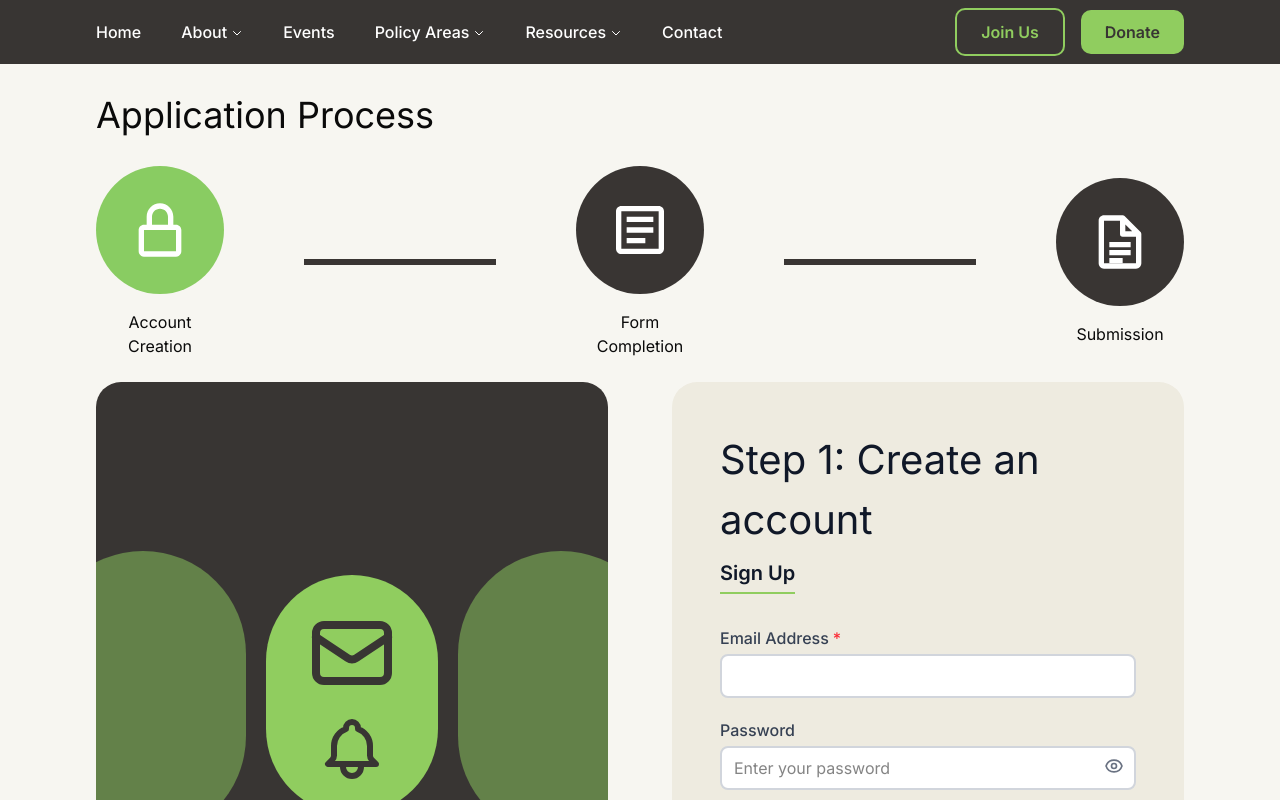
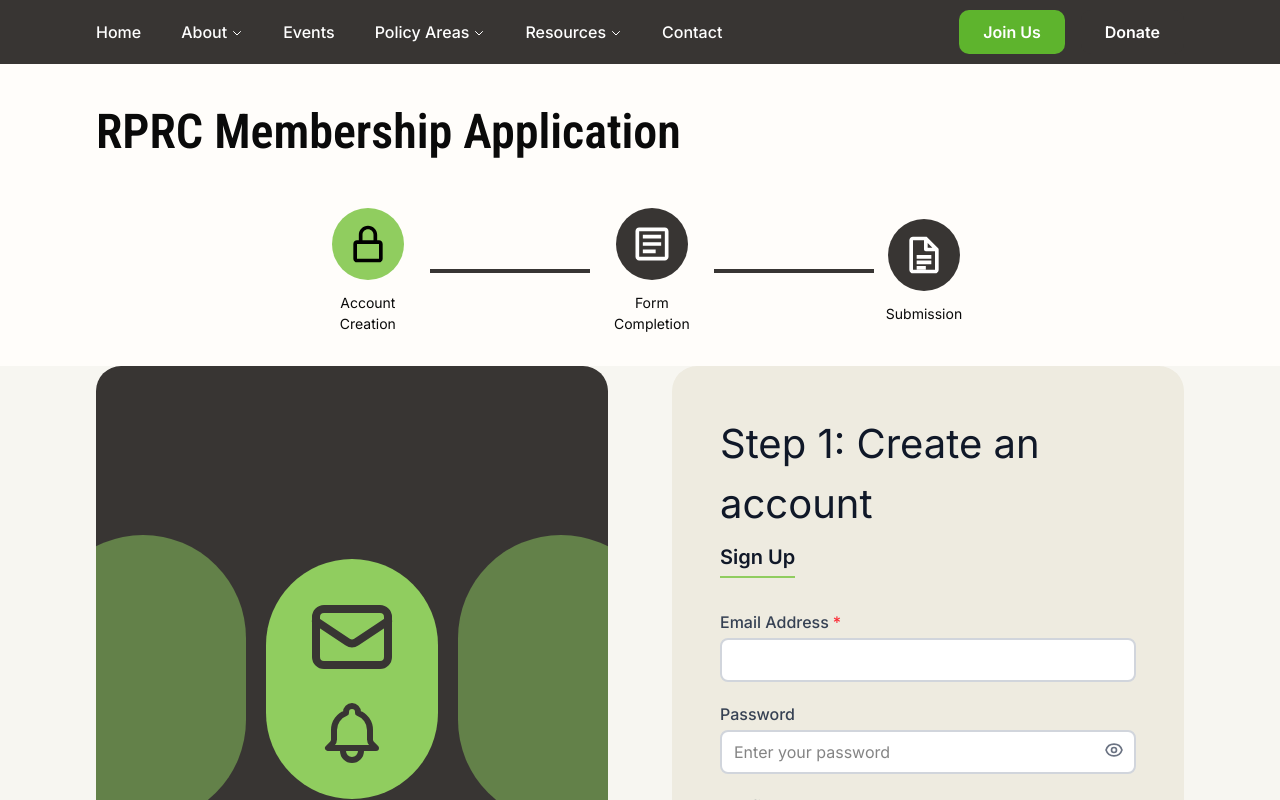
Before and after one commit to SFU-Blueprint/RPRC, a Next.js app: page /membership/signup in a window 1280 px wide. Shown: the top 800 px of the page. Built offline with nearby package versions, Linux system fonts and the light colour scheme.

Commit message:
updated navbar and progress indicator

```diff
--- a/components/signup/Navbar.tsx
+++ b/components/signup/Navbar.tsx
@@ -114,29 +114,33 @@ export function Navbar() {
 
           {/* Right Side - Action Buttons */}
           <div className="flex items-center gap-3 md:gap-4">
+            {/* Primary Button - Join Us */}
             <Link
               href="/membership"
               className="px-4 md:px-5 lg:px-6 py-2 md:py-2.5
-                border-2 border-[#90cd5f]
-                text-[#90cd5f]
+                bg-[#5EB42D]
+                text-white
                 text-[13px] md:text-[14px] lg:text-[15px] xl:text-[16px]
                 font-semibold
                 rounded-lg
-                hover:bg-[#90cd5f] hover:text-[#383533]
+                hover:bg-[#2B8100]
+                active:bg-[#004E00]
                 transition-colors"
             >
               Join Us
             </Link>
 
+            {/* Secondary Button - Donate */}
             <Link
               href="/donate"
               className="px-4 md:px-5 lg:px-6 py-2 md:py-2.5
-                bg-[#90cd5f]
-                text-[#383533]
+                bg-[#383533]
+                text-white
                 text-[13px] md:text-[14px] lg:text-[15px] xl:text-[16px]
                 font-semibold
                 rounded-lg
-                hover:bg-[#7ab84f]
+                hover:bg-[#4a4745]
+                active:bg-black
                 transition-colors"
             >
               Donate
--- a/components/signup/ProgressIndicator.tsx
+++ b/components/signup/ProgressIndicator.tsx
@@ -2,7 +2,7 @@
 
 import React from 'react';
 import { StepInfo } from '@/types/signup';
-import { inter } from '@/app/fonts';
+import { robotoCondensed } from '@/app/fonts';
 
 type ProgressIndicatorProps = {
   currentStep: number;
@@ -13,20 +13,27 @@ export function ProgressIndicator({
   currentStep,
   steps,
 }: ProgressIndicatorProps) {
+  // Dynamic title based on step
+  const title =
+    currentStep === 3
+      ? 'Application Submitted!'
+      : 'RPRC Membership Application';
+
   return (
-    <div className={`w-full py-4 md:py-6 ${inter.className}`}>
+    <div className="w-full bg-[#FFFDFA] py-6 md:py-8">
       <div className="max-w-5xl lg:max-w-6xl xl:max-w-7xl mx-auto px-6 md:px-12 lg:px-16 xl:px-24">
-        {/* Title */}
-        <h2 className="font-normal text-[24px] md:text-[32px] lg:text-[36px] mb-4 md:mb-6">
-          Application Process
-        </h2>
+        {/* Title - Full width, separate from progress indicator */}
+        <h1
+          className={`${robotoCondensed.className} font-semibold text-[32px] md:text-[40px] lg:text-[48px] mb-8 md:mb-10`}
+        >
+          {title}
+        </h1>
 
-        {/* Progress Steps */}
-        <div className="flex items-center justify-between">
+        {/* Progress Indicator - Centered */}
+        <div className="flex items-center justify-center">
           {steps.map((step, index) => {
             const stepNumber = index + 1;
             const isCompleted = stepNumber <= currentStep;
-            const isActive = stepNumber === currentStep;
 
             return (
               <React.Fragment key={step.id}>
@@ -35,19 +42,18 @@ export function ProgressIndicator({
                   {/* Circle with Icon */}
                   <div
                     className={`
-                    w-16 h-16 md:w-24 md:h-24 lg:w-32 lg:h-32
+                    w-16 h-16 md:w-18 md:h-18
                     rounded-full
                     flex items-center justify-center
                     transition-colors duration-300
-                    ${isCompleted ? 'bg-[#89CC62]' : 'bg-[#393533]'}
+                    ${isCompleted ? 'bg-[#90cd5f]' : 'bg-[#383533]'}
                   `}
                   >
-                    {/* Icon */}
-                    <div className="text-white text-2xl md:text-3xl lg:text-4xl">
+                    <div className={isCompleted ? 'text-black' : 'text-white'}>
                       {stepNumber === 1 && (
                         // Lock icon for account creation
                         <svg
-                          className="w-8 h-8 md:w-12 md:h-12 lg:w-16 lg:h-16"
+                          className="w-9 h-9 md:w-11 md:h-11"
                           fill="currentColor"
                           viewBox="0 0 24 24"
                         >
@@ -57,7 +63,7 @@ export function ProgressIndicator({
                       {stepNumber === 2 && (
                         // Form/pencil icon for form completion
                         <svg
-                          className="w-8 h-8 md:w-12 md:h-12 lg:w-16 lg:h-16"
+                          className="w-9 h-9 md:w-11 md:h-11"
                           fill="currentColor"
                           viewBox="0 0 24 24"
                         >
@@ -68,7 +74,7 @@ export function ProgressIndicator({
                       {stepNumber === 3 && (
                         // Document icon for submission
                         <svg
-                          className="w-8 h-8 md:w-12 md:h-12 lg:w-16 lg:h-16"
+                          className="w-9 h-9 md:w-11 md:h-11"
                           fill="currentColor"
                           viewBox="0 0 24 24"
                         >
@@ -80,20 +86,20 @@ export function ProgressIndicator({
                   </div>
 
                   {/* Label */}
-                  <p className="mt-3 md:mt-4 text-center font-normal text-[12px] md:text-[14px] lg:text-[16px] max-w-[100px] md:max-w-[120px]">
+                  <p className="mt-2 md:mt-3 text-center font-normal text-[12px] md:text-[14px] max-w-[100px]">
                     {step.title}
                   </p>
                 </div>
 
-                {/* Connecting Line (except after last step) */}
+                {/* Connecting Line (center-to-center, except after last step) */}
                 {index < steps.length - 1 && (
                   <div
                     className={`
-                    h-1 md:h-1.5
-                    w-16 md:w-32 lg:w-48
-                    mx-2 md:mx-4
+                    h-0.5 md:h-1
+                    w-24 md:w-32 lg:w-40
+                    mx-2 md:mx-3
                     transition-colors duration-300
-                    ${stepNumber < currentStep ? 'bg-[#89CC62]' : 'bg-[#393533]'}
+                    ${stepNumber < currentStep ? 'bg-[#90cd5f]' : 'bg-[#383533]'}
                   `}
                   />
                 )}
```
